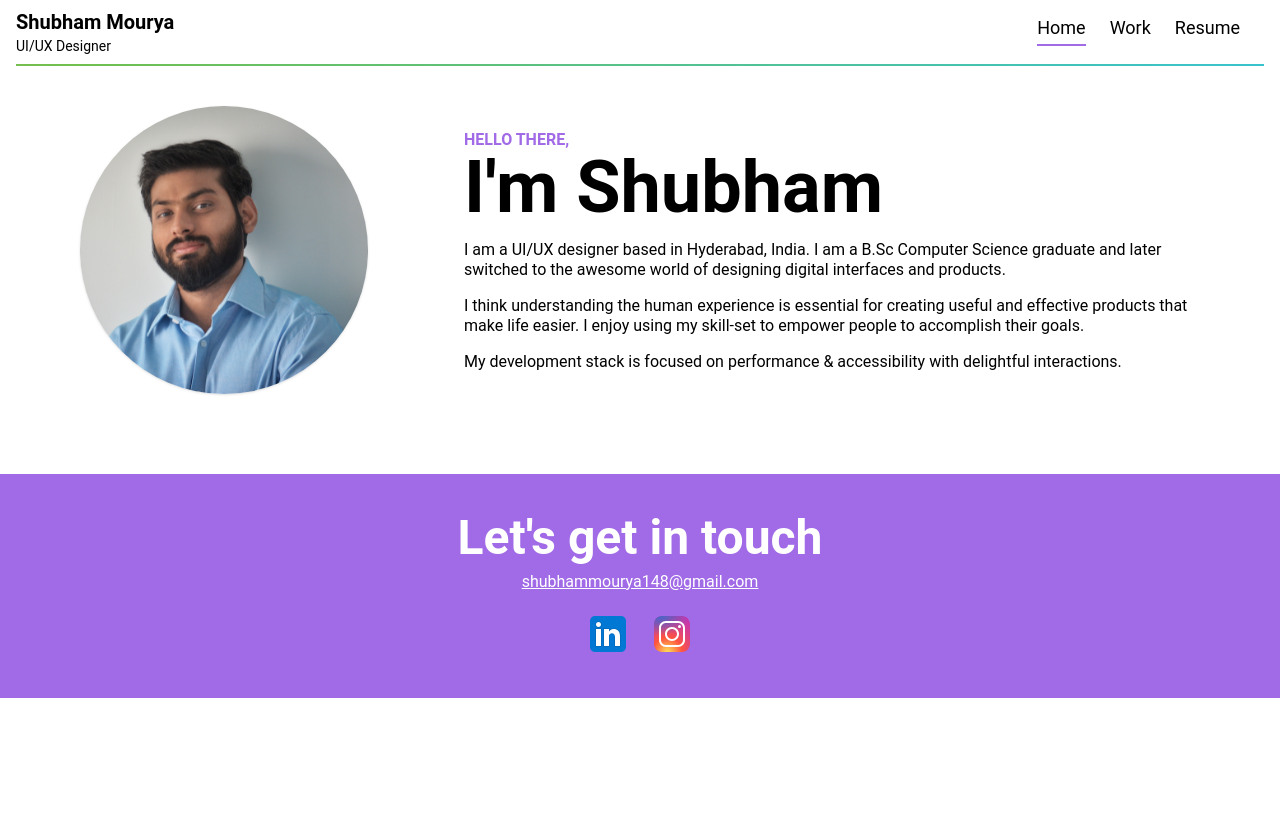
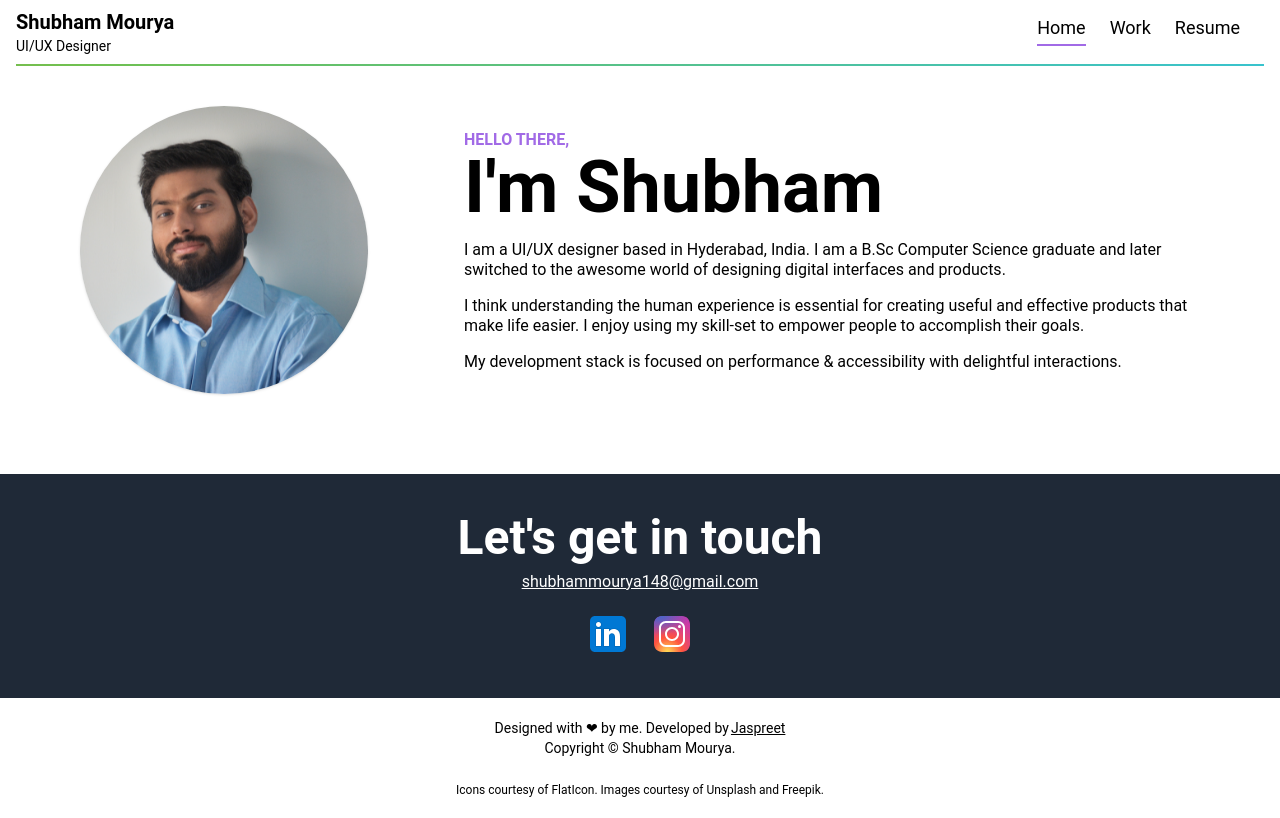
Before and after one commit to 01singhjaspreet/shubham-portfolio-react, a React (Create React App) app: page / in a window 1280 px wide. Built offline with nearby package versions, Linux system fonts and the light colour scheme.

Commit message:
footer color fix

```diff
--- a/src/components/footer.js
+++ b/src/components/footer.js
@@ -4,11 +4,11 @@ import Instagram from '../assets/social/instagram.svg';
 
 export default function Footer() {
     return (
-        <footer className="flex flex-col items-center w-full pt-10 mt-20 text-white bg-violet-600">
-            <div className="text-4xl font-bold xl:text-5xl">
+        <footer className="flex flex-col items-center w-full pt-10 mt-20 bg-gray-800">
+            <div className="text-4xl font-bold text-white xl:text-5xl">
                 Let's get in touch
             </div>
-            <a className="inline-block mt-2 underline"
+            <a className="inline-block mt-2 text-white underline"
                 href="mailto:shubhammourya148@gmail.com">shubhammourya148@gmail.com</a>
             <div className="flex items-center justify-center w-full mt-4">
                 <a href="https://www.linkedin.com/in/shubham-mourya-89193a217/" className="mx-2">
```
